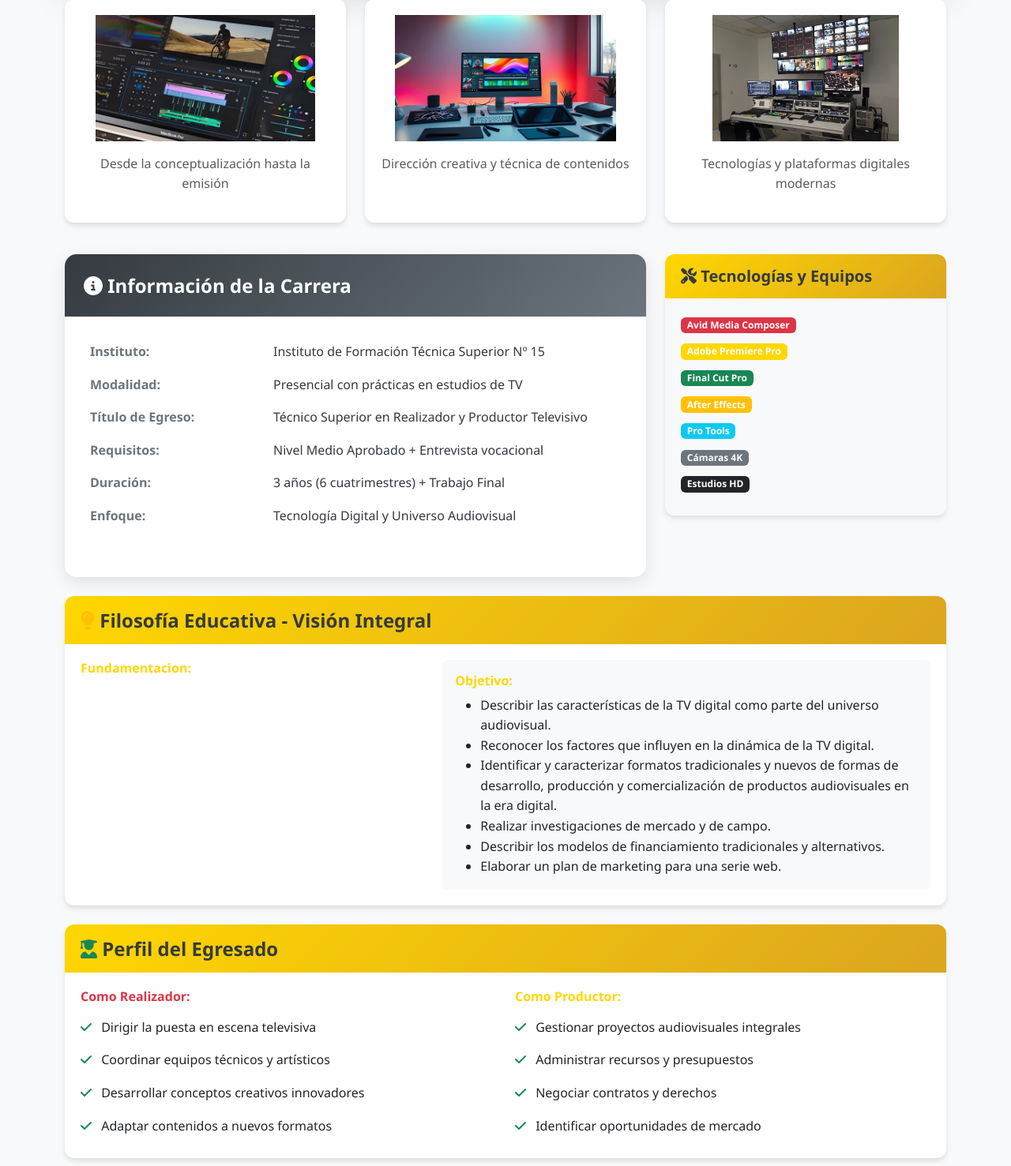
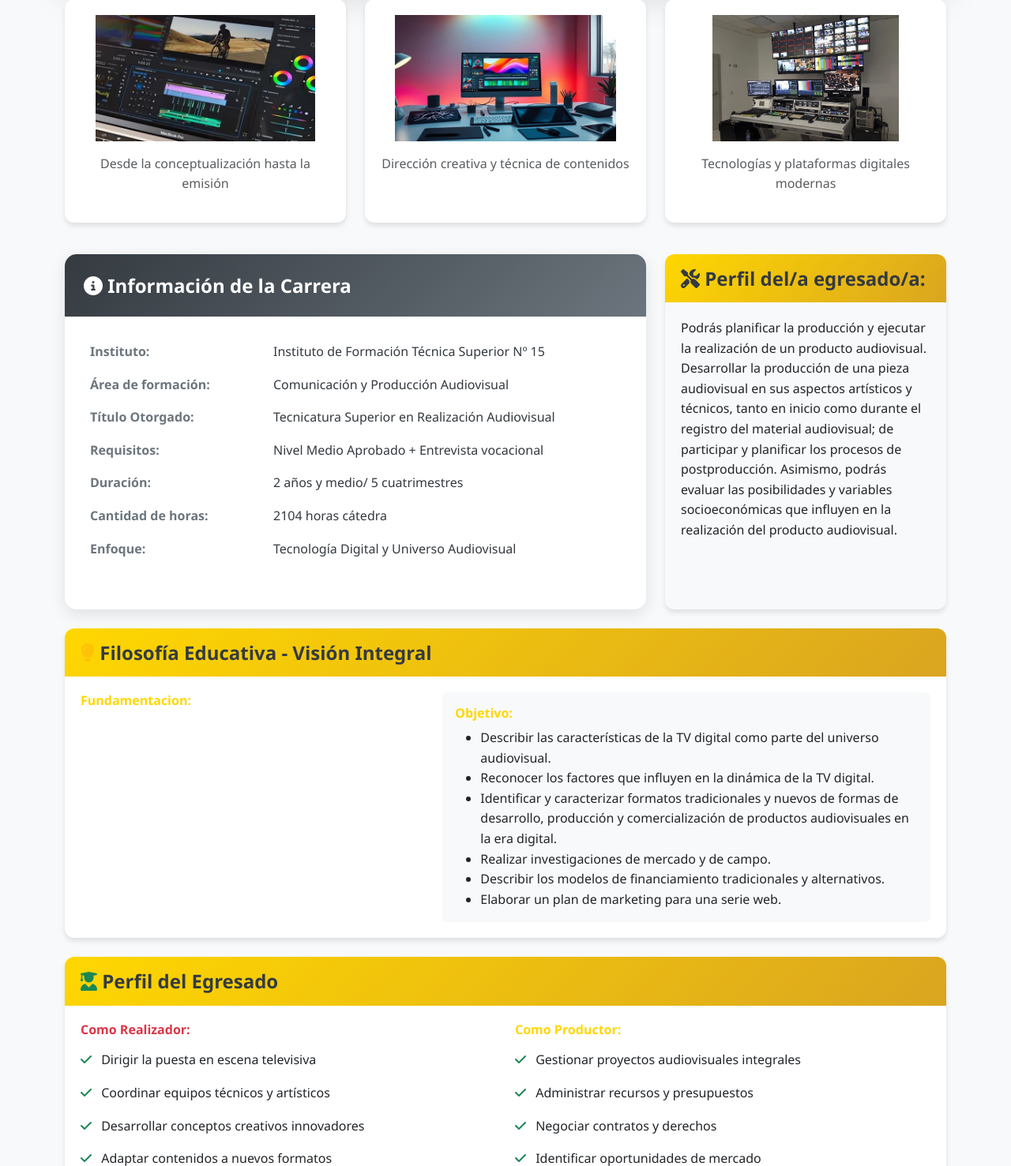
Before and after one commit to LosMuchachosDelInap/Ifts15, a PHP site: page /Mis_Proyectos/Ifts15/src/Controllers/viewController.php?view=realizador-productor-tv in a window 1280 px wide. Shown: the part 452-1929 px from the top of the page at 79% size. Run offline with PHP 8.4, Linux system fonts and the light colour scheme; data comes from the database, SQL or seed files in the repository; data that the repository does not hold is empty; some libraries are stand-ins or nearby versions.

Commit message:
se igualo el tamaño de las card de info de carrera y egresado/a

```diff
--- a/src/Template/footer.php
+++ b/src/Template/footer.php
@@ -43,7 +43,7 @@
                 <ul class="list-unstyled" style="flex-grow: 1;">
                     <li class="text-light text-decoration-none">
                         <i class="bi bi-geo-alt" style="color: #FFD700;"></i>
-                        Horario: 19:00 hs a 21:10 hs<br>
+                        Horario: 19:00 hs a 23:00 hs<br>
                     </li>
                     <li class="text-light text-decoration-none">
                         <i class="bi bi-telephone" style="color: #FFD700;"></i>
--- a/src/Views/realizador-productor-tv.php
+++ b/src/Views/realizador-productor-tv.php
@@ -194,7 +194,7 @@ if ($isLoggedIn && !empty($userEmail)) {
             <!-- Información del IFTS15 -->
             <div class="row mb-4">
                 <div class="col-md-8">
-                    <div class="card info-card">
+                    <div class="card info-card h-100">
                         <div class="card-header card-header-gray">
                             <h4 class="mb-0">
                                 <i class="fa fa-info-circle"></i>
@@ -206,17 +206,20 @@ if ($isLoggedIn && !empty($userEmail)) {
                                 <dt class="col-sm-4">Instituto:</dt>
                                 <dd class="col-sm-8">Instituto de Formación Técnica Superior Nº 15</dd>
 
-                                <dt class="col-sm-4">Modalidad:</dt>
-                                <dd class="col-sm-8">Presencial con prácticas en estudios de TV</dd>
+                                <dt class="col-sm-4">Área de formación:</dt>
+                                <dd class="col-sm-8">Comunicación y Producción Audiovisual</dd>
 
-                                <dt class="col-sm-4">Título de Egreso:</dt>
-                                <dd class="col-sm-8">Técnico Superior en Realizador y Productor Televisivo</dd>
+                                <dt class="col-sm-4">Título Otorgado:</dt>
+                                <dd class="col-sm-8">Tecnicatura Superior en Realización Audiovisual</dd>
 
                                 <dt class="col-sm-4">Requisitos:</dt>
                                 <dd class="col-sm-8">Nivel Medio Aprobado + Entrevista vocacional</dd>
 
                                 <dt class="col-sm-4">Duración:</dt>
-                                <dd class="col-sm-8">3 años (6 cuatrimestres) + Trabajo Final</dd>
+                                <dd class="col-sm-8">2 años y medio/ 5 cuatrimestres</dd>
+
+                                <dt class="col-sm-4">Cantidad de horas:</dt>
+                                <dd class="col-sm-8">2104 horas cátedra</dd>
 
                                 <dt class="col-sm-4">Enfoque:</dt>
                                 <dd class="col-sm-8">Tecnología Digital y Universo Audiovisual</dd>
@@ -226,35 +229,24 @@ if ($isLoggedIn && !empty($userEmail)) {
                 </div>
 
                 <div class="col-md-4">
-                    <div class="card bg-light">
+                    <div class="card bg-light h-100">
                         <div class="card-header">
-                            <h5 class="mb-0">
+                            <h4 class="mb-0">
                                 <i class="fa fa-tools"></i>
-                                Tecnologías y Equipos
-                            </h5>
+                                Perfil del/a egresado/a:
+                            </h4>
                         </div>
                         <div class="card-body">
                             <div class="row">
                                 <div class="col-12 mb-2">
-                                    <span class="badge bg-danger">Avid Media Composer</span>
-                                </div>
-                                <div class="col-12 mb-2">
-                                    <span class="badge bg-primary">Adobe Premiere Pro</span>
-                                </div>
-                                <div class="col-12 mb-2">
-                                    <span class="badge bg-success">Final Cut Pro</span>
-                                </div>
-                                <div class="col-12 mb-2">
-                                    <span class="badge bg-warning">After Effects</span>
-                                </div>
-                                <div class="col-12 mb-2">
-                                    <span class="badge bg-info">Pro Tools</span>
-                                </div>
-                                <div class="col-12 mb-2">
-                                    <span class="badge bg-secondary">Cámaras 4K</span>
-                                </div>
-                                <div class="col-12 mb-2">
-                                    <span class="badge bg-dark">Estudios HD</span>
+                                    <span>
+                                        Podrás planificar la producción y ejecutar la realización de
+                                        un producto audiovisual. Desarrollar la producción de una pieza audiovisual en sus
+                                        aspectos artísticos y técnicos, tanto en inicio como durante el registro del material
+                                        audiovisual; de participar y planificar los procesos de postproducción. Asimismo,
+                                        podrás evaluar las posibilidades y variables socioeconómicas que influyen en la
+                                        realización del producto audiovisual.
+                                    </span>
                                 </div>
                             </div>
                         </div>
```
Lines whose indentation alone changed are shown as unchanged.
